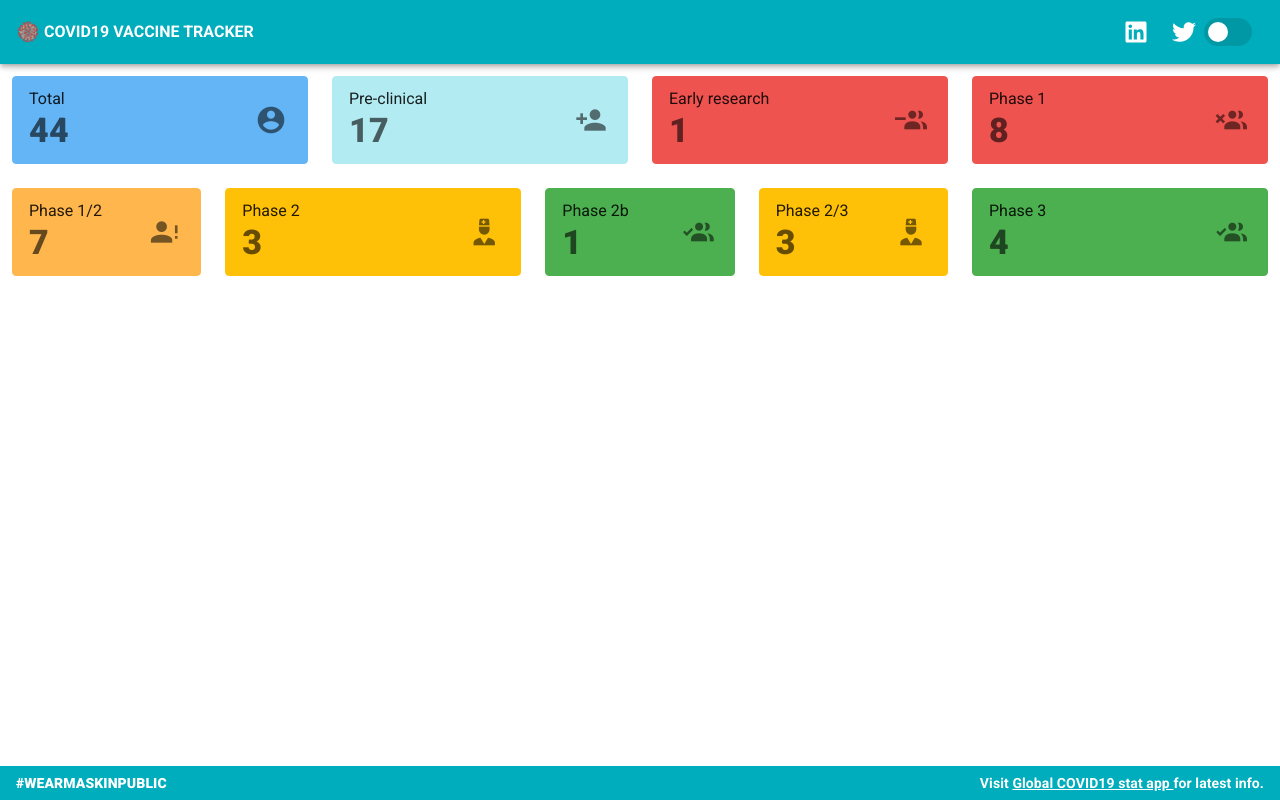
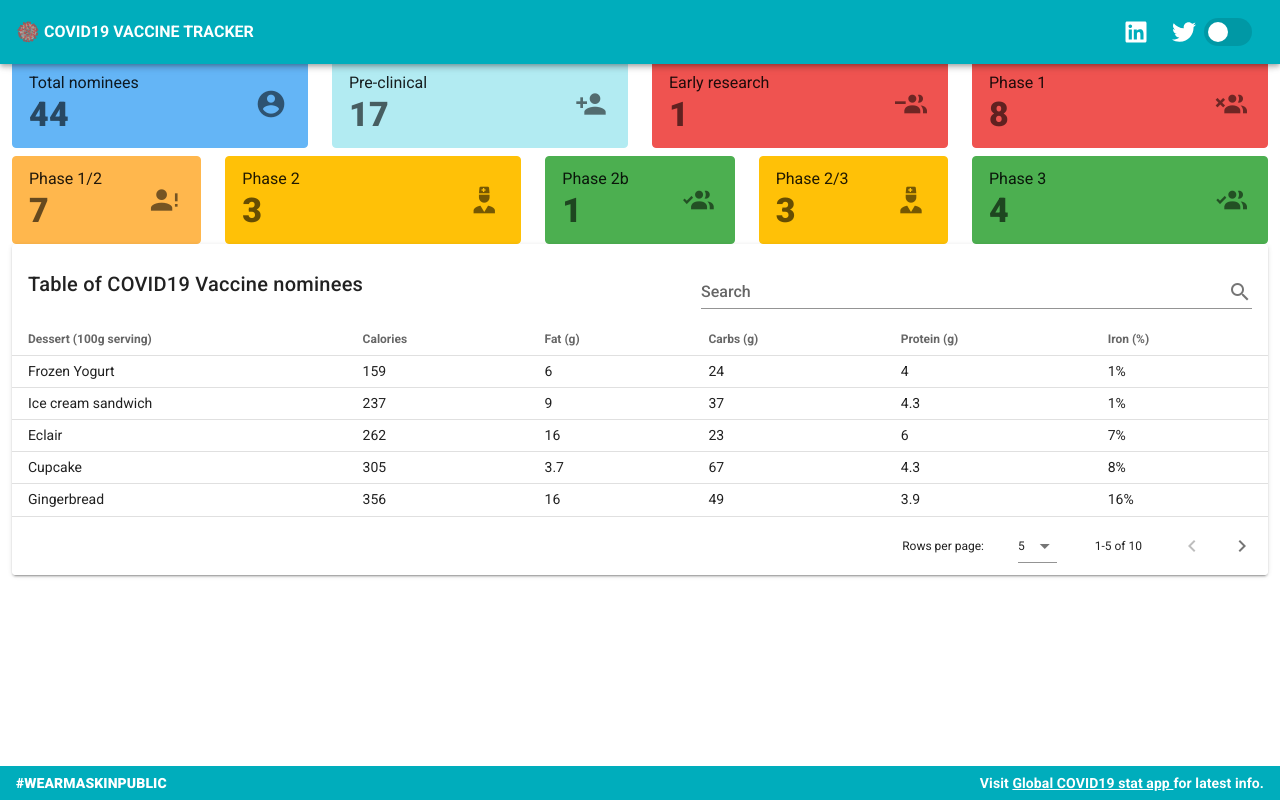
Before and after one commit to edcsu/covid19vaccinetracker, a Vue app: page /#/ in a window 1280 px wide. Built offline with nearby package versions, Linux system fonts and the light colour scheme; a web font is replaced by a local one.

Commit message:
feat: add datatable

```diff
--- a/src/components/Stats.vue
+++ b/src/components/Stats.vue
@@ -6,7 +6,7 @@
           <v-list-item two-line="">
             <v-list-item-content>
               <v-list-item-title class="">
-                Total
+                Total nominees
               </v-list-item-title>
               <v-list-item-subtitle class="display-1 font-weight-black">
                 44
@@ -74,7 +74,7 @@
         </v-card>
       </v-col>
     </v-row>
-    <v-row>
+    <v-row class="mt-n4">
       <v-col cols="12" sm="6" md="6" lg="2" xl="3">
         <v-card outlined class="orange lighten-2">
           <v-list-item two-line="">
@@ -147,7 +147,7 @@
           </v-list-item>
         </v-card>
       </v-col>
-      <v-col cols="12" sm="6" md="4" lg="3" xl="3">
+      <v-col cols="12" sm="12" md="4" lg="3" xl="3">
         <v-card outlined class="success">
           <v-list-item two-line="">
             <v-list-item-content>
--- /dev/null
+++ b/src/components/Table.vue
@@ -0,0 +1,130 @@
+<template>
+  <v-container fluid>
+    <v-card>
+      <v-card-title>
+          Table of COVID19 Vaccine nominees
+        <v-spacer></v-spacer>
+        <v-text-field
+          v-model="search"
+          append-icon="mdi-magnify"
+          label="Search"
+          single-line
+          hide-details
+        ></v-text-field>
+      </v-card-title>
+      <v-data-table
+        dense
+        :headers="headers"
+        :items="desserts"
+        :search="search"
+        items-per-page=5
+      ></v-data-table>
+    </v-card>
+  </v-container>
+</template>
+
+<script>
+export default {
+  name: 'Table',
+  data () {
+    return {
+      search: '',
+      headers: [
+        {
+          text: 'Dessert (100g serving)',
+          align: 'start',
+          filterable: false,
+          value: 'name'
+        },
+        { text: 'Calories', value: 'calories' },
+        { text: 'Fat (g)', value: 'fat' },
+        { text: 'Carbs (g)', value: 'carbs' },
+        { text: 'Protein (g)', value: 'protein' },
+        { text: 'Iron (%)', value: 'iron' }
+      ],
+      desserts: [
+        {
+          name: 'Frozen Yogurt',
+          calories: 159,
+          fat: 6.0,
+          carbs: 24,
+          protein: 4.0,
+          iron: '1%'
+        },
+        {
+          name: 'Ice cream sandwich',
+          calories: 237,
+          fat: 9.0,
+          carbs: 37,
+          protein: 4.3,
+          iron: '1%'
+        },
+        {
+          name: 'Eclair',
+          calories: 262,
+          fat: 16.0,
+          carbs: 23,
+          protein: 6.0,
+          iron: '7%'
+        },
+        {
+          name: 'Cupcake',
+          calories: 305,
+          fat: 3.7,
+          carbs: 67,
+          protein: 4.3,
+          iron: '8%'
+        },
+        {
+          name: 'Gingerbread',
+          calories: 356,
+          fat: 16.0,
+          carbs: 49,
+          protein: 3.9,
+          iron: '16%'
+        },
+        {
+          name: 'Jelly bean',
+          calories: 375,
+          fat: 0.0,
+          carbs: 94,
+          protein: 0.0,
+          iron: '0%'
+        },
+        {
+          name: 'Lollipop',
+          calories: 392,
+          fat: 0.2,
+          carbs: 98,
+          protein: 0,
+          iron: '2%'
+        },
+        {
+          name: 'Honeycomb',
+          calories: 408,
+          fat: 3.2,
+          carbs: 87,
+          protein: 6.5,
+          iron: '45%'
+        },
+        {
+          name: 'Donut',
+          calories: 452,
+          fat: 25.0,
+          carbs: 51,
+          protein: 4.9,
+          iron: '22%'
+        },
+        {
+          name: 'KitKat',
+          calories: 518,
+          fat: 26.0,
+          carbs: 65,
+          protein: 7,
+          iron: '6%'
+        }
+      ]
+    }
+  }
+}
+</script>
--- a/src/views/Home.vue
+++ b/src/views/Home.vue
@@ -1,17 +1,20 @@
 <template>
   <div class="home">
-    <Stats/>
+    <Stats class="mt-n4" />
+    <Table class="mt-n6"/>
   </div>
 </template>
 
 <script>
 // @ is an alias to /src
 import Stats from '@/components/Stats.vue'
+import Table from '@/components/Table.vue'
 
 export default {
   name: 'Home',
   components: {
-    Stats
+    Stats,
+    Table
   }
 }
 </script>
```
